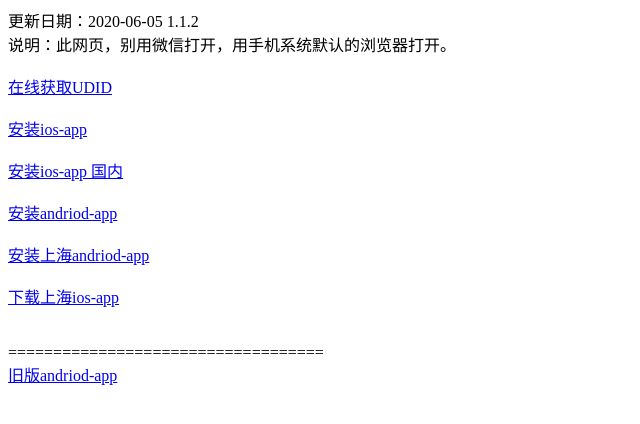
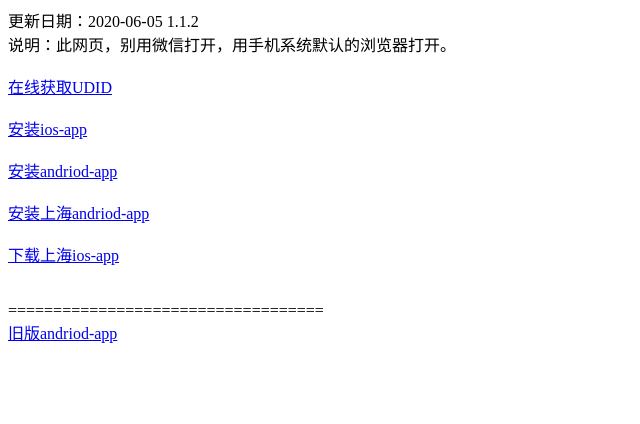
Before and after one commit to pm171/ota, a plain HTML site: page index.html in a window 1280 px wide. Shown: the whole page, without its empty margins (0-640 px from the left). Drawn offline with Linux system fonts and the light colour scheme.

Commit message:
Update index.html

```diff
--- a/index.html
+++ b/index.html
@@ -17,10 +17,7 @@
 	<a href="https://www.pgyer.com/tools/udid"> 在线获取UDID </a>
 	<br>
 	<br>
-    <a href="itms-services://?action=download-manifest&url=https://github.com/pm171/ota/raw/master/manifest.plist"> 安装ios-app </a>
-	<br>
-	<br>
-	<a href="itms-services://?action=download-manifest&url=https://gitee.com/badforlabor2/ota/raw/master/manifest.plist"> 安装ios-app 国内 </a>
+	<a href="itms-services://?action=download-manifest&url=https://gitee.com/badforlabor2/ota/raw/master/manifest.plist"> 安装ios-app </a>
 	<br>
 	<br>
 	<a href="https://github.com/pm171/ota/raw/master/app-release.apk"> 安装andriod-app </a>
```
